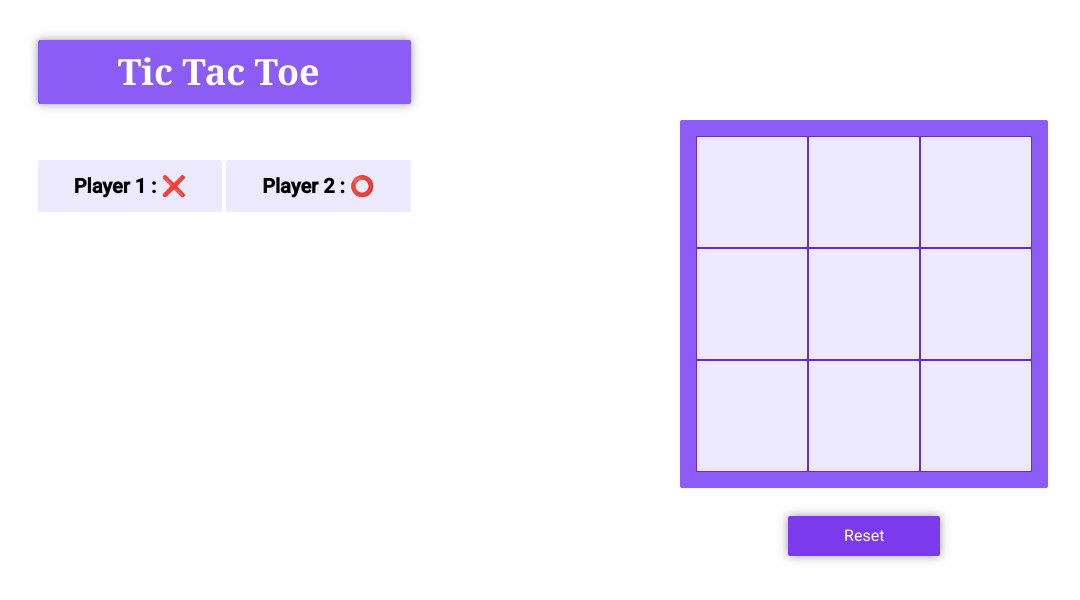
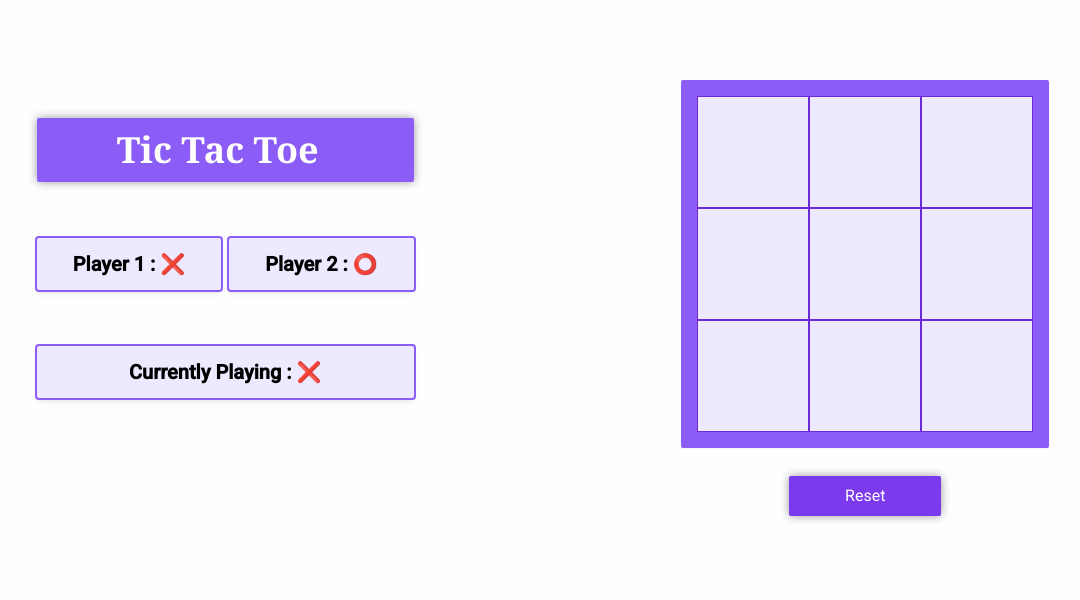
Before and after one commit to yogita-s-24/tic-tac-toe-game, a React (Vite) app: page / in a window 1280 px wide. Shown: the top 600 px of the page, without its empty margins (97-1177 px from the left). Built offline with nearby package versions, Linux system fonts and the light colour scheme.

Commit message:
feat: Initialize game state

```diff
--- a/src/views/Home/Home.jsx
+++ b/src/views/Home/Home.jsx
@@ -1,38 +1,56 @@
-import React from "react";
+import React, { useState } from "react";
 
 function Home() {
+  const [player, setPlayer] = useState(1);
+
+  const [board, setBoard] = useState({
+    1 : "",
+    2 : "",
+    3 : "",
+    4 : "",
+    5 : "",
+    6 : "",
+    7 : "",
+    8 : "",
+    9 : ""
+  })
+
   return (
-    <div className="flex justify-around flex-wrap mt-10">
+    <div className="flex justify-around flex-wrap items-center">
       <div>
         <h1 className="text-4xl font-bold font-sans md:font-serif  px-20 py-3 rounded-sm bg-violet-500 text-white shadow-3xl" >
           Tic Tac Toe
         </h1>
 
         <div className="flex justify-around mt-14">
-        <h1 className="text-xl font-black bg-violet-100 px-9 py-3 rounded-sm">Player 1 : ❌</h1>
-        <h1 className="text-xl font-black bg-violet-100 px-9 py-3 ms-1 rounded-sm">Player 2 : ⭕ </h1>
+        <h1 className="text-xl font-black bg-violet-100 px-9 py-3 rounded-sm ring-2 ring-violet-500 shadow-md">Player 1 : ❌</h1>
+        <h1 className="text-xl font-black bg-violet-100 px-9 py-3 ms-2 rounded-sm ring-2 ring-violet-500 shadow-md">Player 2 : ⭕ </h1>
+        </div>
+
+        <div>
+          <p className="text-xl font-black bg-violet-100 px-9 py-3 rounded-sm mt-14 text-center ring-2 ring-violet-500 shadow-md">Currently Playing : {player === 1 ? "❌" : "⭕"}</p>
         </div>
 
       </div>
 
-      <div className="mt-20">
-        <div className="w-fit p-4 bg-violet-500 rounded-sm shadow-sm">
+      <div className="">
+        <div className="w-fit p-4 bg-violet-500 rounded-sm shadow-sm mt-20">
           <div className="box flex align-center justify-center ">
-            <div className="box bg-violet-100 w-28 h-28 border border-violet-700 hover:shadow-3xl hover:z-50 hover:bg-white"></div>
-            <div className="box bg-violet-100 w-28 h-28 border border-violet-700 hover:shadow-3xl hover:z-50 hover:bg-white"></div>
-            <div className="box bg-violet-100 w-28 h-28 border border-violet-700 hover:shadow-3xl hover:z-50 hover:bg-white"></div>
+            <div className="box bg-violet-100 w-28 h-28 border border-violet-700 hover:shadow-3xl hover:z-50 hover:bg-white flex justify-center items-center text-4xl">{board[1]}</div>
+            <div className="box bg-violet-100 w-28 h-28 border border-violet-700 hover:shadow-3xl hover:z-50 hover:bg-white flex justify-center items-center text-4xl">{board[2]}</div>
+            <div className="box bg-violet-100 w-28 h-28 border border-violet-700 hover:shadow-3xl hover:z-50 hover:bg-white flex justify-center items-center text-4xl">{board[3]}</div>
           </div>
 
           <div className="box flex align-center justify-center">
-            <div className="box bg-violet-100 w-28 h-28 border border-violet-700 hover:shadow-3xl hover:z-50 hover:bg-white"></div>
-            <div className="box bg-violet-100 w-28 h-28 border border-violet-700 hover:shadow-3xl hover:z-50 hover:bg-white"></div>
-            <div className="box bg-violet-100 w-28 h-28 border border-violet-700 hover:shadow-3xl hover:z-50 hover:bg-white"></div>
+            <div className="box bg-violet-100 w-28 h-28 border border-violet-700 hover:shadow-3xl hover:z-50 hover:bg-white flex justify-center items-center text-4xl">{board[4]}</div>
+            <div className="box bg-violet-100 w-28 h-28 border border-violet-700 hover:shadow-3xl hover:z-50 hover:bg-white flex justify-center items-center text-4xl">{board[5]}</div>
+            <div className="box bg-violet-100 w-28 h-28 border border-violet-700 hover:shadow-3xl hover:z-50 hover:bg-white flex justify-center items-center text-4xl">{board[6]}</div>
           </div>
 
           <div className="box flex align-center justify-center">
-            <div className="box bg-violet-100 w-28 h-28 border border-violet-700 hover:shadow-3xl hover:z-50 hover:bg-white"></div>
-            <div className="box bg-violet-100 w-28 h-28 border border-violet-700 hover:shadow-3xl hover:z-50 hover:bg-white"></div>
-            <div className="box bg-violet-100 w-28 h-28 border border-violet-700 hover:shadow-3xl hover:z-50 hover:bg-white"></div>
+            <div className="box bg-violet-100 w-28 h-28 border border-violet-700 hover:shadow-3xl hover:z-50 hover:bg-white flex justify-center items-center text-4xl">{board[7]}</div>
+            <div className="box bg-violet-100 w-28 h-28 border border-violet-700 hover:shadow-3xl hover:z-50 hover:bg-white flex justify-center items-center text-4xl">{board[8]}</div>
+            <div className="box bg-violet-100 w-28 h-28 border border-violet-700 hover:shadow-3xl hover:z-50 hover:bg-white flex justify-center items-center text-4xl">{board[9]}</div>
           </div>
         </div>
 
```
